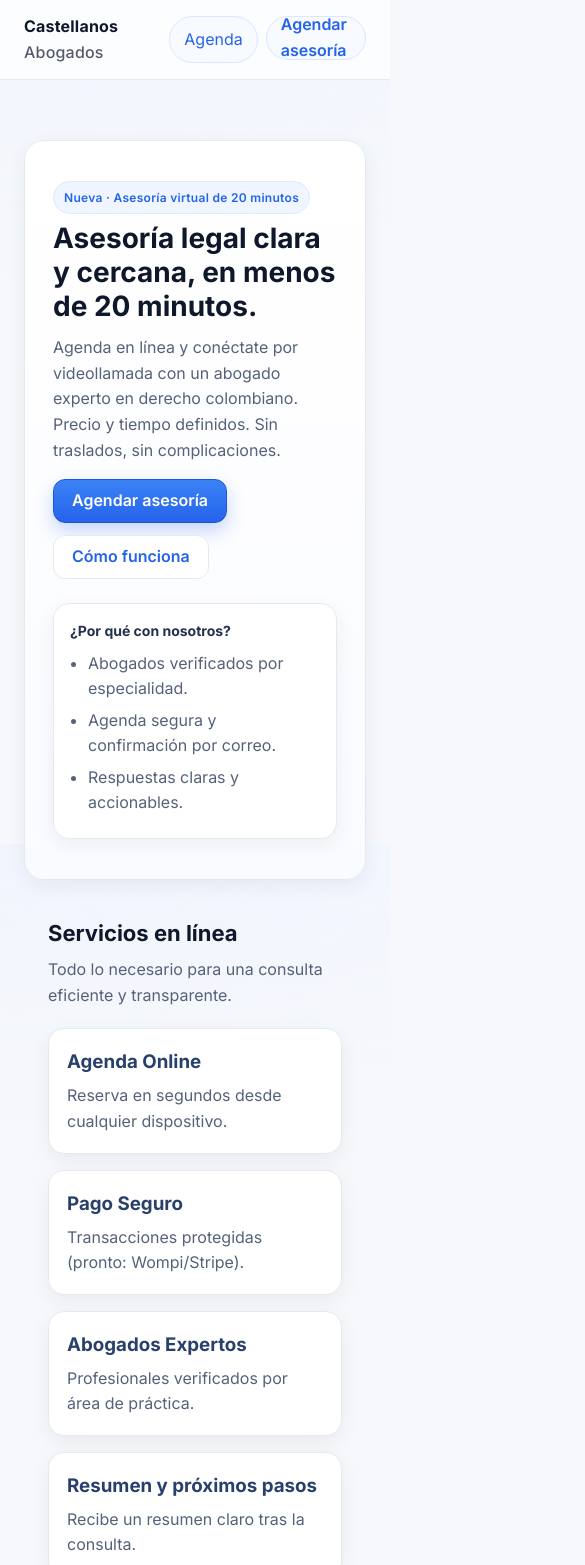
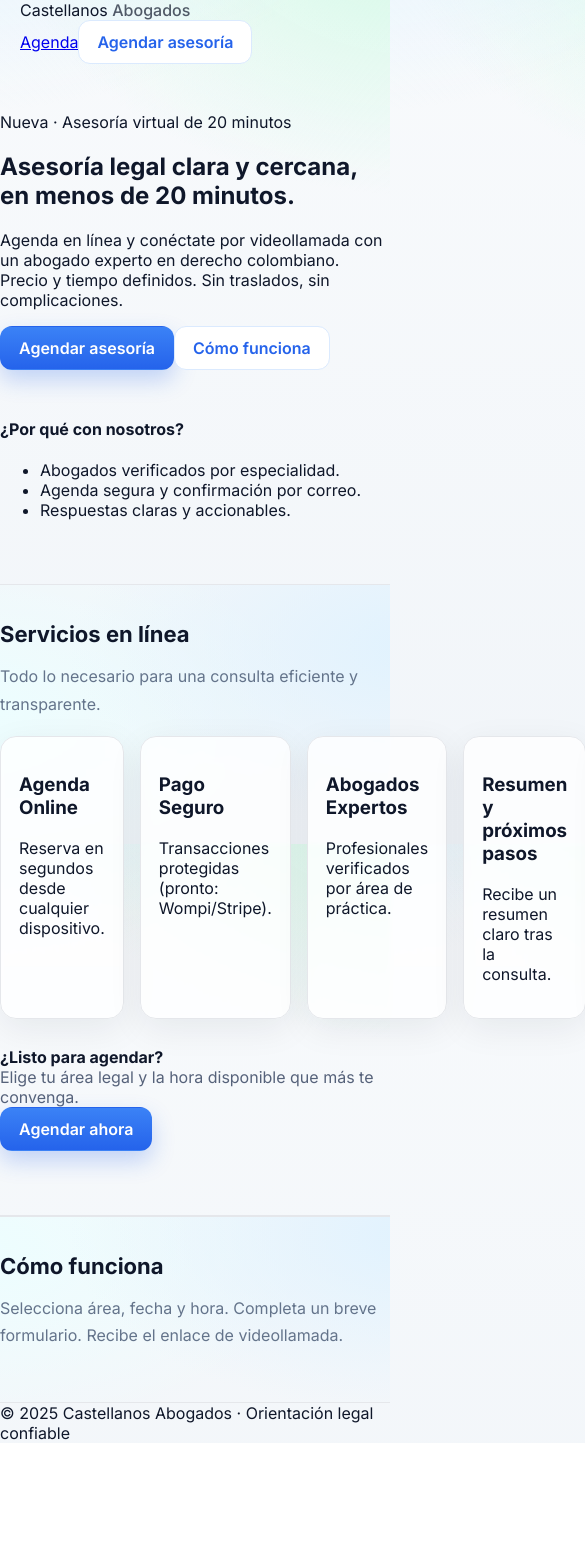
Before and after one commit to jjonnas1/castellanosabogados, a Next.js app: page / in a window 390 px wide. Shown: the top 1565 px of the page, 585 px wide, since content can reach past the window. After the commit the page ends 1443 px from the top, so only its background shows below. Built offline with nearby package versions, Linux system fonts and the light colour scheme.

Commit message:
Update globals.css

```diff
--- a/app/globals.css
+++ b/app/globals.css
@@ -1,149 +1,210 @@
-/* === CASTELLANOS ABOGADOS — Claro profesional con profundidad === */
+/* === Castellanos Abogados – UI clara y confiable === */
 
-:root{
-  /* Base */
-  --bg: #F6F8FB;               /* fondo suave */
-  --surface: #FFFFFF;          /* superficies blancas */
-  --surface-2: #FBFCFF;        /* blanco ligeramente azulado */
-  --border: #E6EAF0;           /* borde sutil */
-  --text: #0F172A;             /* slate-900 */
-  --muted: #56627A;            /* slate-600 aprox */
+/* Fuente (opcional). Si prefieres no llamar a Google Fonts, elimina la línea siguiente. */
+@import url("https://fonts.googleapis.com/css2?family=Inter:wght@400;500;600;700;800&display=swap");
 
-  /* Marca */
-  --brand-600:#2563EB;
-  --brand-500:#3B82F6;
-  --brand-50:#EFF6FF;
-
-  /* UI */
-  --radius: 14px;
-  --shadow-1: 0 6px 20px rgba(15,23,42,.06);
-  --shadow-2: 0 12px 30px rgba(15,23,42,.10);
+/* Reset básico */
+*,
+*::before,
+*::after { box-sizing: border-box; }
+html, body { height: 100%; }
+body {
+  margin: 0;
+  font-family: "Inter", system-ui, -apple-system, Segoe UI, Roboto, Helvetica, Arial, sans-serif;
+  -webkit-font-smoothing: antialiased;
+  -moz-osx-font-smoothing: grayscale;
+  color: #0f172a; /* slate-900 */
+  background:
+    radial-gradient(1200px 800px at -10% -20%, #e0f2fe 0%, transparent 35%),
+    radial-gradient(1200px 800px at 110% -10%, #d1fae5 0%, transparent 35%),
+    linear-gradient(#f8fafc, #f1f5f9); /* fondo suave */
 }
 
-/* Reset mínimo */
-*,*::before,*::after{box-sizing:border-box}
-html,body{height:100%}
-body{
-  margin:0;
-  font-family: Inter, system-ui, -apple-system, Segoe UI, Roboto, Helvetica, Arial, "Apple Color Emoji","Segoe UI Emoji";
-  color:var(--text);
-  background:
-    radial-gradient(1000px 600px at 0% -10%, #F0F4FF 0%, transparent 60%),
-    radial-gradient(900px 520px at 110% -10%, #F2F7FF 0%, transparent 60%),
-    var(--bg);
-  line-height:1.6;
-  -webkit-font-smoothing:antialiased;
-  -moz-osx-font-smoothing:grayscale;
+/* Paleta */
+:root{
+  --bg: #f8fafc;
+  --panel: #ffffffcc;
+  --card: #ffffffcc;
+  --stroke: #e5e7eb;
+  --shadow: 0 10px 35px rgba(15, 23, 42, .07);
+  --muted: #64748b;      /* slate-500 */
+  --brand: #2563eb;      /* azul */
+  --brand-600: #2563eb;
+  --brand-500: #3b82f6;
+  --brand-100: #dbeafe;
+  --accent: #10b981;     /* verde menta */
+  --accent-100: #d1fae5;
+  --radius: 16px;
+  --radius-sm: 12px;
 }
 
-/* Estructura */
-.wrap{max-width:1160px;margin:0 auto;padding:0 24px}
-main{max-width:1160px;margin:0 auto;padding:32px 24px}
+/* Utilidades */
+.container {
+  width: 100%;
+  max-width: 1100px;
+  margin: 0 auto;
+  padding: 0 20px;
+}
+.muted { color: var(--muted); }
+.center { text-align: center; }
+.badge {
+  display: inline-block;
+  font-size: 12px;
+  font-weight: 600;
+  padding: 6px 10px;
+  border-radius: 999px;
+  background: var(--brand-100);
+  color: var(--brand-600);
+}
+
+/* Botones */
+.btn {
+  display: inline-flex;
+  align-items: center;
+  justify-content: center;
+  gap: 10px;
+  height: 44px;
+  padding: 0 18px;
+  border-radius: 12px;
+  border: 1px solid var(--stroke);
+  color: #0f172a;
+  background: #fff;
+  text-decoration: none;
+  font-weight: 600;
+  box-shadow: inset 0 1px 0 rgba(255,255,255,.8);
+  transition: transform .08s ease, box-shadow .2s ease, border-color .2s ease, background .2s ease;
+}
+.btn:hover { transform: translateY(-1px); box-shadow: 0 10px 22px rgba(15,23,42,.08); }
+.btn:active { transform: translateY(0); }
+
+.btn-primary{
+  background: linear-gradient(180deg, var(--brand-500), var(--brand-600));
+  color: #fff;
+  border-color: transparent;
+  box-shadow: 0 10px 22px rgba(37, 99, 235, .25);
+}
+.btn-primary:hover{
+  box-shadow: 0 14px 28px rgba(37, 99, 235, .3);
+}
+
+.btn-ghost{
+  background: #fff;
+  color: var(--brand-600);
+  border-color: var(--brand-100);
+}
 
 /* Topbar */
-.site-header{
-  position:sticky;top:0;z-index:10;
-  backdrop-filter:saturate(120%) blur(10px);
-  background:rgba(255,255,255,.75);
-  border-bottom:1px solid var(--border);
+.topbar {
+  position: sticky; top: 0; z-index: 30;
+  backdrop-filter: blur(8px);
+  background: #ffffffb8;
+  border-bottom: 1px solid var(--stroke);
 }
-.site-header .container{
-  max-width:1160px;margin:0 auto;padding:14px 24px;
-  display:flex;align-items:center;justify-content:space-between;gap:12px;
-}
-.brand{font-weight:700;letter-spacing:.2px;color:var(--text)}
-.nav{display:flex;gap:8px}
-.nav a{
-  display:inline-flex;align-items:center;gap:8px;
-  padding:10px 14px;border-radius:999px;text-decoration:none;
-  color:var(--brand-600);border:1px solid #DBE5FF;background:#F7FAFF;
-  transition:all .15s ease
-}
-.nav a:hover{background:var(--brand-50)}
-
-/* HERO */
-.hero{
-  margin-top:28px;
-  padding:40px 28px;
-  background:linear-gradient(180deg, #FFFFFF 0%, #FAFBFF 100%);
-  border:1px solid var(--border);
-  border-radius:20px;
-  box-shadow:var(--shadow-1);
-}
-.hero .grid{display:grid;grid-template-columns:1.2fr .8fr;gap:24px}
-.kicker{
-  display:inline-block;
-  color:var(--brand-600);background:var(--brand-50);
-  border:1px solid #DBEAFE;border-radius:999px;
-  padding:6px 10px;font-weight:600;font-size:12px;letter-spacing:.3px
-}
-.hero h1{font-size: clamp(28px, 4.2vw, 38px);line-height:1.2;margin:8px 0 12px}
-.hero p{color:var(--muted);max-width:62ch;margin:0}
-.actions{display:flex;gap:12px;margin-top:16px;flex-wrap:wrap}
-
-/* Why box */
-.why{
-  background:var(--surface);
-  border:1px solid var(--border);
-  border-radius:16px;
-  padding:16px;
-  box-shadow:var(--shadow-1)
-}
-.why h4{margin:0 0 8px 0;font-size:14px;color:#22314e}
-.why ul{margin:0;padding-left:18px;color:var(--muted)}
-.why li{margin:6px 0}
-
-/* Botones */
-.btn{
-  display:inline-flex;align-items:center;justify-content:center;gap:10px;
-  height:44px;padding:0 18px;border-radius:12px;font-weight:600;
-  text-decoration:none;cursor:pointer;transition:all .15s ease
-}
-.btn-primary{
-  background:linear-gradient(180deg, var(--brand-500), var(--brand-600));
-  color:#fff;border:1px solid #1e56d8;box-shadow:0 8px 18px rgba(37,99,235,.25)
-}
-.btn-primary:hover{filter:saturate(110%);transform:translateY(-1px)}
-.btn-ghost{background:#FFFFFF;border:1px solid var(--border);color:var(--brand-600)}
-.btn-ghost:hover{background:#F8FBFF;border-color:#D6E0F5}
-
-/* Sección */
-.section{margin-top:36px}
-.section h2{font-size:22px;margin:0 0 6px 0}
-.section .lead{color:var(--muted);margin:0 0 20px 0}
-
-/* Cards servicios */
-.cards{
-  display:grid;gap:16px;
-  grid-template-columns: repeat(auto-fit, minmax(240px, 1fr));
-}
-.card{
-  background:var(--surface);
-  border:1px solid var(--border);
-  border-radius:16px;
-  padding:18px;
-  box-shadow:var(--shadow-1);
-  transition:transform .12s ease, box-shadow .12s ease, border-color .12s ease
-}
-.card:hover{transform:translateY(-3px);box-shadow:var(--shadow-2);border-color:#DCE4F2}
-.card .title{color:#28406b;margin:0 0 6px 0;font-weight:700}
-.card .txt{color:var(--muted);margin:0}
-
-/* CTA */
-.cta{
-  margin-top:26px;background:var(--surface);
-  border:1px solid var(--border);border-radius:16px;padding:14px 16px;
-  display:grid;grid-template-columns:1fr auto;gap:12px;align-items:center;
-  box-shadow:var(--shadow-1)
+.topbar-inner{
+  height: 64px;
+  display: flex; align-items: center; justify-content: space-between;
 }
 
-/* Footer */
-footer{
-  margin:40px 0 24px;padding-top:18px;
-  border-top:1px solid var(--border);text-align:center;color:var(--muted)
+/* Hero */
+.hero{
+  position: relative;
+  padding: clamp(48px, 6vw, 96px) 0;
+}
+.hero .grid{
+  display: grid; gap: 28px;
+  grid-template-columns: 1.2fr .8fr;
+}
+@media (max-width: 920px){ .hero .grid{ grid-template-columns: 1fr; } }
+
+.card{
+  background: var(--card);
+  border: 1px solid var(--stroke);
+  border-radius: var(--radius);
+  box-shadow: var(--shadow);
+  padding: clamp(18px, 2.2vw, 26px);
+  backdrop-filter: saturate(120%) blur(2px);
 }
 
-/* Responsivo */
-@media (max-width: 860px){
-  .hero .grid{grid-template-columns:1fr}
+.h1{
+  font-weight: 800;
+  font-size: clamp(28px, 4.5vw, 46px);
+  line-height: 1.08;
+  letter-spacing: .2px;
+  margin: 6px 0 12px;
 }
+.lead{ color: var(--muted); line-height: 1.7; max-width: 56ch; }
+
+/* Bullets en el hero */
+.bullets{ display: grid; gap: 10px; }
+.bullets li{
+  display: grid; grid-template-columns: 22px 1fr; gap: 10px; align-items: start;
+  color: #0f172a;
+}
+.bullets .dot{
+  width: 10px; height: 10px; border-radius: 50%;
+  background: var(--accent);
+  margin-top: 7px;
+}
+
+/* Sección Servicios */
+.section{
+  padding: clamp(36px, 5vw, 72px) 0;
+  background:
+    radial-gradient(900px 450px at 110% 10%, #e0f2fe 0%, transparent 40%),
+    radial-gradient(900px 450px at -10% 20%, #ecfeff 0%, transparent 40%);
+  border-top: 1px solid var(--stroke);
+  border-bottom: 1px solid var(--stroke);
+}
+.section h2{
+  font-size: clamp(22px, 3vw, 28px);
+  margin: 0 0 8px;
+}
+.cards{
+  display: grid; gap: 16px;
+  grid-template-columns: repeat(12, 1fr);
+  margin-top: 18px;
+}
+.tile{
+  grid-column: span 12;
+  border-radius: var(--radius-sm);
+  border: 1px solid var(--stroke);
+  background: #ffffffcc;
+  box-shadow: var(--shadow);
+  padding: 18px;
+  transition: transform .12s ease, box-shadow .2s ease;
+}
+.tile:hover{ transform: translateY(-2px); box-shadow: 0 16px 35px rgba(15,23,42,.08); }
+.tile .title{ font-weight: 700; margin: 0 0 6px; color: #111827; }
+.tile p{ margin: 0; color: var(--muted); line-height: 1.55; }
+.tile .icon{ font-size: 20px; margin-right: 8px; }
+
+@media (min-width: 640px){
+  .tile{ grid-column: span 6; }
+}
+@media (min-width: 980px){
+  .tile{ grid-column: span 3; }
+}
+
+/* CTA inferior */
+.cta{
+  padding: clamp(28px, 4vw, 48px) 0;
+}
+.cta-panel{
+  display: grid; gap: 12px; align-items: center;
+  grid-template-columns: 1fr auto;
+  border: 1px solid var(--stroke);
+  background: #ffffffcc;
+  box-shadow: var(--shadow);
+  border-radius: var(--radius);
+  padding: 18px;
+}
+@media (max-width: 600px){ .cta-panel{ grid-template-columns: 1fr; } }
+
+/* Footer */
+.footer{
+  border-top: 1px solid var(--stroke);
+  background: #ffffffd9;
+}
+.footer-inner{
+  display: grid; gap: 10px; padding: 18px 0; color: var(--muted); font-size: 14px;
+}
```
